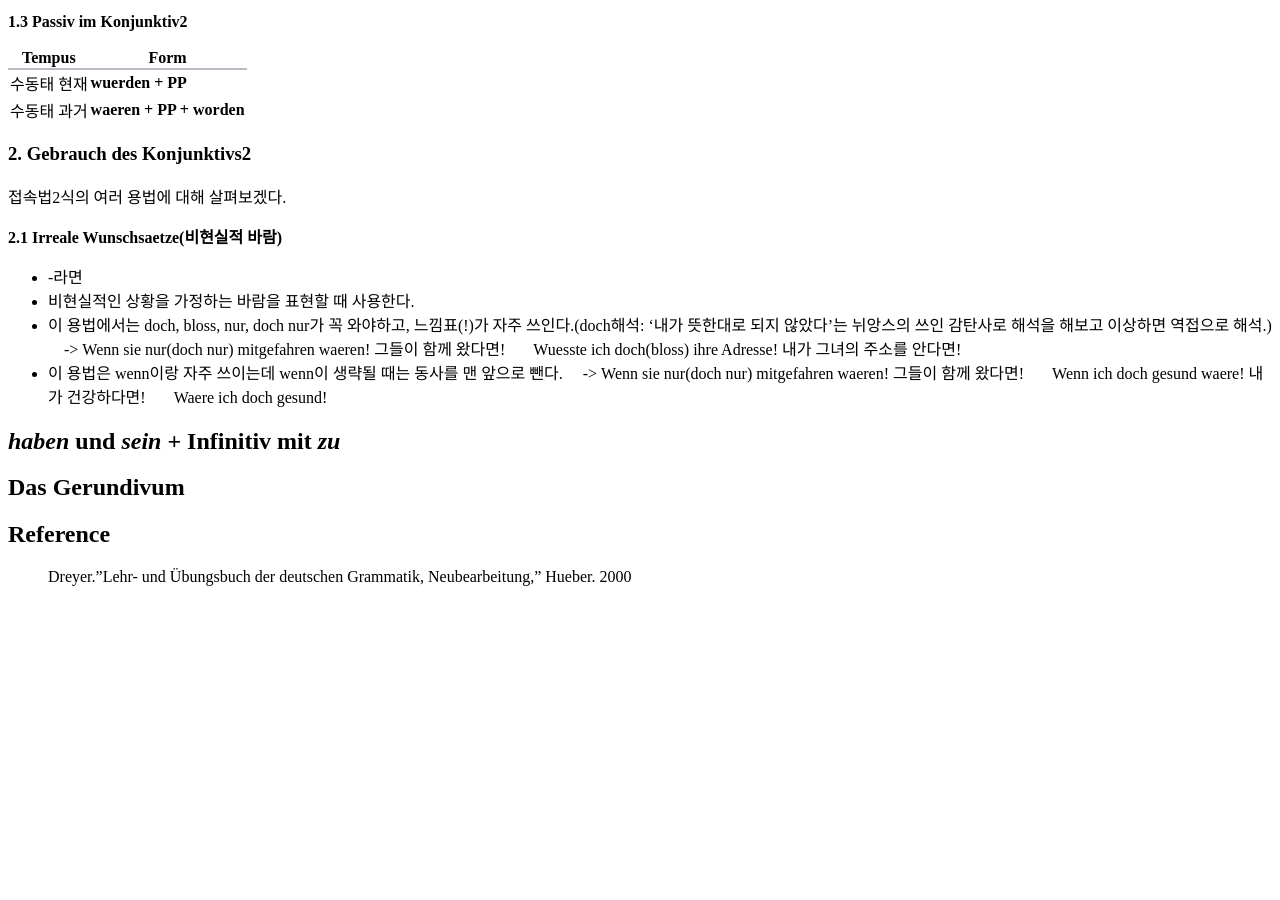
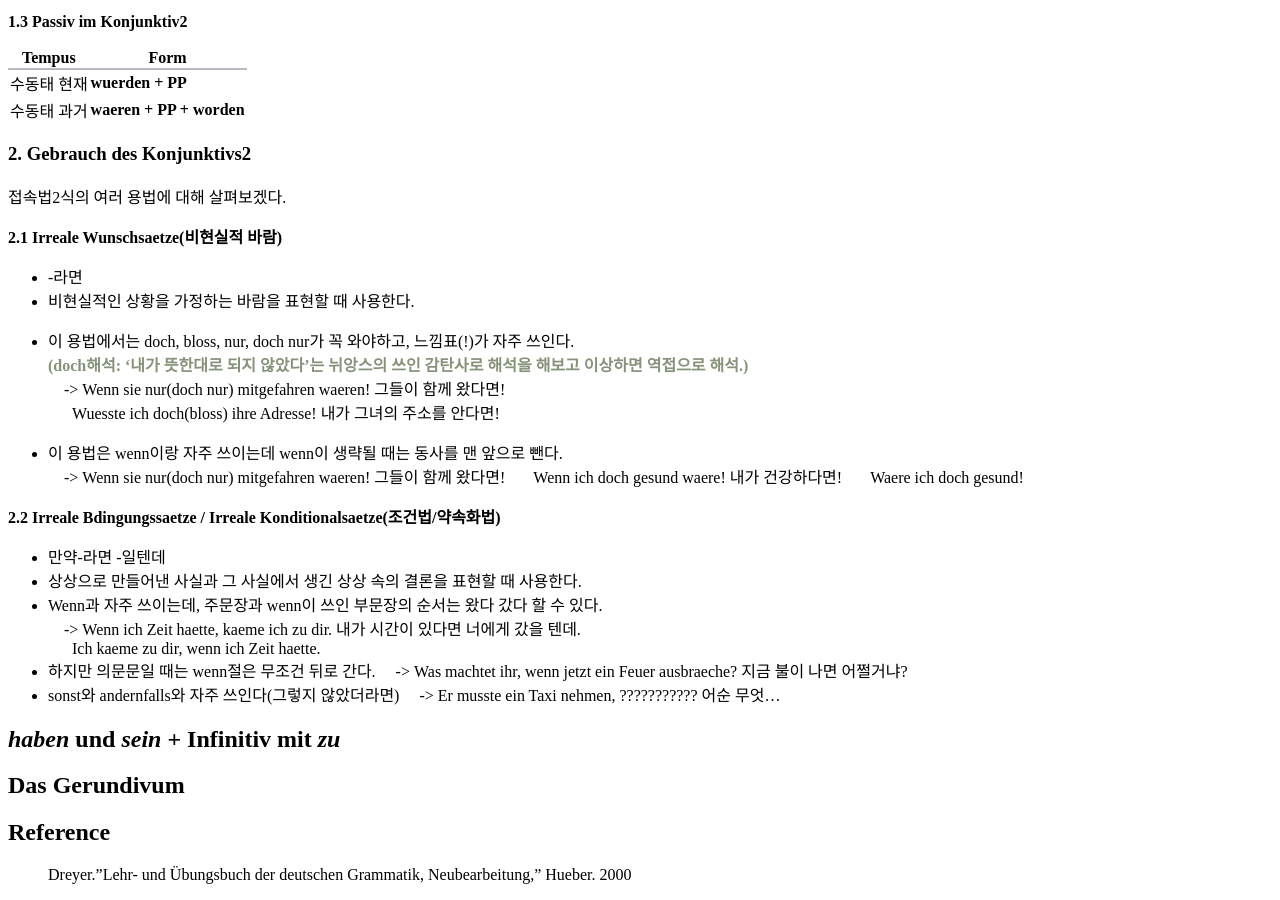
Before and after one commit to finddme/finddme.github.io, a Jekyll site: the page built from _posts/2021-01-24-DeutschGrammtik.md, in a window 1280 px wide and 900 px high, scrolled down 3508 px. Built offline with Jekyll 4.4.1, drawn with Linux system fonts in a browser that asks for light colours; before the commit the page ends 4110 px from its top, so only the background shows below that.

Commit message:
Update 2021-01-24-DeutschGrammtik.md

```diff
--- a/_posts/2021-01-24-DeutschGrammtik.md
+++ b/_posts/2021-01-24-DeutschGrammtik.md
@@ -231,13 +231,30 @@ Modalverben(화법조동사)는 행동의 태도를 나타내주는 동사라서
 
 - \-라면
 - 비현실적인 상황을 가정하는 바람을 표현할 때 사용한다.
-- 이 용법에서는 doch, bloss, nur, doch nur가 꼭 와야하고, 느낌표(!)가 자주 쓰인다.(doch해석: ‘내가 뜻한대로 되지 않았다’는 뉘앙스의 쓰인 감탄사로 해석을 해보고 이상하면 역접으로 해석.)
+- 이 용법에서는 doch, bloss, nur, doch nur가 꼭 와야하고, 느낌표(!)가 자주 쓰인다.
+<span style="color:#86937A; font-weight: bold;">(doch해석: ‘내가 뜻한대로 되지 않았다’는 뉘앙스의 쓰인 감탄사로 해석을 해보고 이상하면 역접으로 해석.)</span>
 &nbsp;&nbsp;&nbsp;&nbsp;-> Wenn sie nur(doch nur) mitgefahren waeren! 그들이 함께 왔다면!
 &nbsp;&nbsp;&nbsp;&nbsp;&nbsp;&nbsp;Wuesste ich doch(bloss) ihre Adresse! 내가 그녀의 주소를 안다면!
+
+
 - 이 용법은 wenn이랑 자주 쓰이는데 wenn이 생략될 때는 동사를 맨 앞으로 뺀다.
 &nbsp;&nbsp;&nbsp;&nbsp;-> Wenn sie nur(doch nur) mitgefahren waeren! 그들이 함께 왔다면!
 &nbsp;&nbsp;&nbsp;&nbsp;&nbsp;&nbsp;Wenn ich doch gesund waere! 내가 건강하다면!
 &nbsp;&nbsp;&nbsp;&nbsp;&nbsp;&nbsp;Waere ich doch gesund!
+
+
+**2.2 Irreale Bdingungssaetze / Irreale Konditionalsaetze(조건법/약속화법)**
+
+
+- 만약-라면 -일텐데
+- 상상으로 만들어낸 사실과 그 사실에서 생긴 상상 속의 결론을 표현할 때 사용한다.
+- Wenn과 자주 쓰이는데, 주문장과 wenn이 쓰인 부문장의 순서는 왔다 갔다 할 수 있다.
+&nbsp;&nbsp;&nbsp;&nbsp;-> Wenn ich Zeit haette, kaeme ich zu dir. 내가 시간이 있다면 너에게 갔을 텐데.
+&nbsp;&nbsp;&nbsp;&nbsp;&nbsp;&nbsp;Ich kaeme zu dir, wenn ich Zeit haette.
+- 하지만 의문문일 때는 wenn절은 무조건 뒤로 간다.
+&nbsp;&nbsp;&nbsp;&nbsp;-> Was machtet ihr, wenn jetzt ein Feuer ausbraeche? 지금 불이 나면 어쩔거냐?
+- sonst와 andernfalls와 자주 쓰인다(그렇지 않았더라면)
+&nbsp;&nbsp;&nbsp;&nbsp;-> Er musste ein Taxi nehmen, ??????????? 어순 무엇...
 
 
 
```
